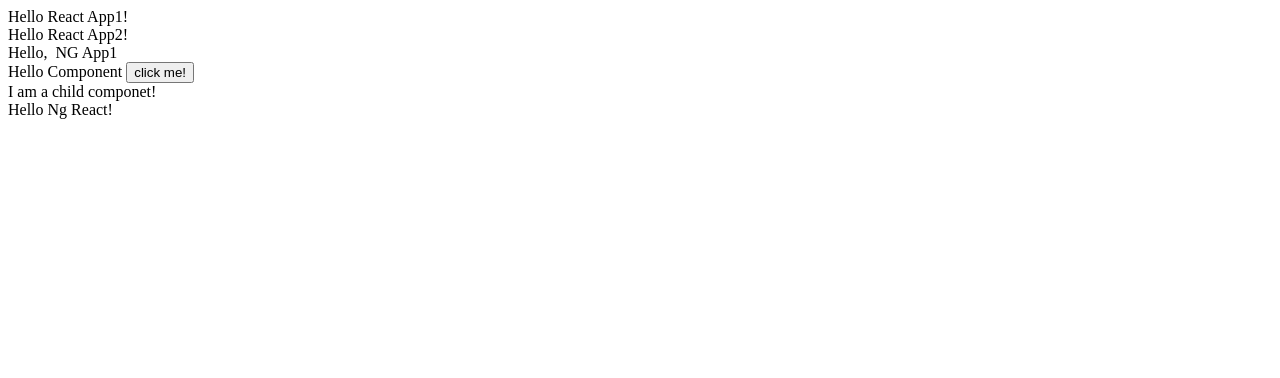
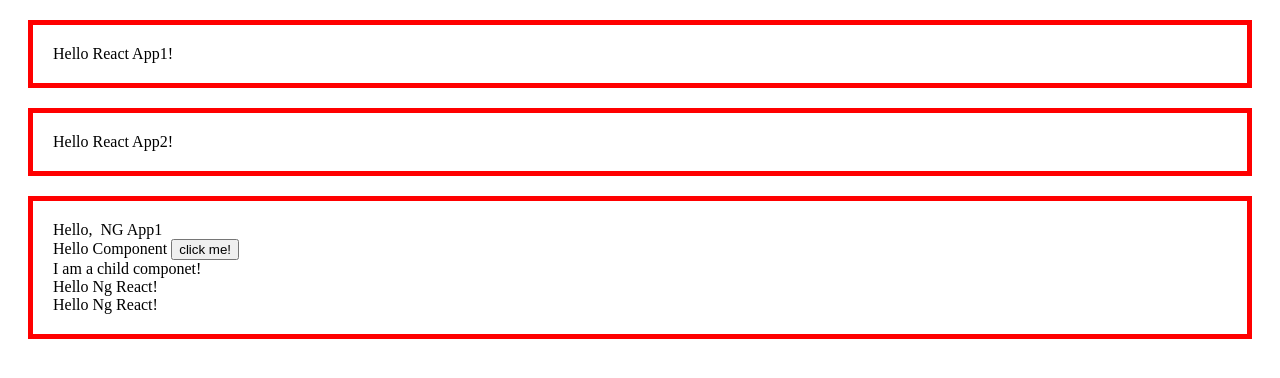
Before and after one commit to ahmedshuhel/ng-react, a React app: page / in a window 1280 px wide. Built offline with nearby package versions, Linux system fonts and the light colour scheme; some packages are replaced by stand-ins of ours.

Commit message:
Add style

```diff
--- a/src/index.html
+++ b/src/index.html
@@ -5,6 +5,13 @@
   <meta name="viewport" content="width=device-width, initial-scale=1.0">
   <meta http-equiv="X-UA-Compatible" content="ie=edge">
   <title>NG React</title>
+  <style>
+    section {
+      margin: 20px;
+      border: 5px solid red;
+      padding: 20px;
+    }
+  </style>
 </head>
 <body>
   <section id="react-app1"></section>
@@ -15,6 +22,7 @@
       <div>
         <span>{{vm.hello}}&nbsp;{{vm.ngApp}}</span>
         <my-comp></my-comp>
+        <my-ng-react-comp> </my-ng-react-comp>
       </div>
     </script>
     <script type="text/ng-template" id="comp.tmpl.html">
--- a/src/index.js
+++ b/src/index.js
@@ -2,6 +2,8 @@
 import "@uirouter/angularjs";
 import React from "react";
 import ReactDOM from "react-dom";
+
+const ngApp1 = angular.module("ngApp1", ['ui.router']);
 
 const App1 = () => {
   return <div>Hello React App1!</div>;
@@ -16,7 +18,6 @@
   return <div>Hello Ng React!</div>;
 };
 
-const ngApp1 = angular.module("ngApp1", ['ui.router']);
 
 ngApp1
   .controller("myCtrl", function() {
@@ -68,12 +69,10 @@
 });
 
 
-
 ReactDOM.render(<App1 />, document.getElementById("react-app1"));
 ReactDOM.render(<App2 />, document.getElementById("react-app2"));
 
-
 angular.element(function() {
-    var ngAppEl = document.getElementById('ng-app1');
-    angular.bootstrap(ngAppEl, ['ngApp1']);
+  var ngAppEl = document.getElementById('ng-app1');
+  angular.bootstrap(ngAppEl, ['ngApp1']);
 });
```
